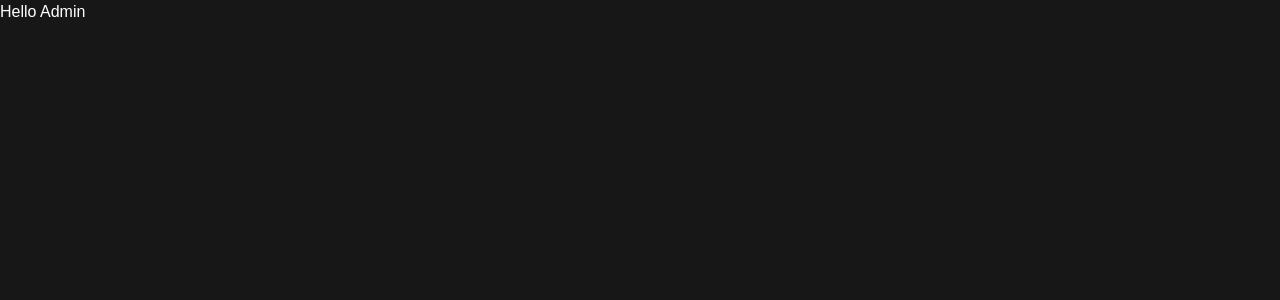
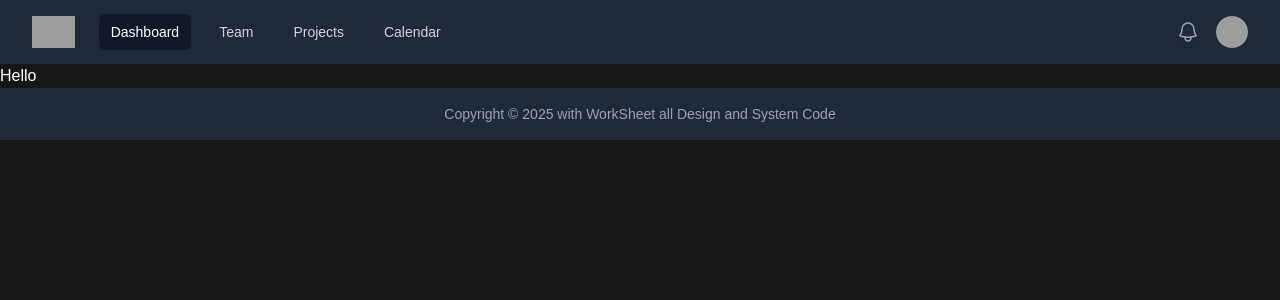
Before and after one commit to YogendraSahu-1100/Worksheet-Project, a Next.js app: page /dashboard in a window 1280 px wide. Shown: the top 300 px of the page. Built offline with nearby package versions, Linux system fonts and the light colour scheme; grey boxes are pictures that could not be loaded.

Commit message:
Add Login page design

```diff
--- a/app/Components/Footer.js
+++ b/app/Components/Footer.js
@@ -2,7 +2,7 @@ export function Footer() {
     return (
       <footer className="bg-gray-800 py-4">
         <div className="container mx-auto px-4 text-center text-sm text-gray-400">
-          Copyright © {new Date().getFullYear()} with Yogi all Design and System Code
+          Copyright © {new Date().getFullYear()} with WorkSheet all Design and System Code
         </div>
       </footer>
     )
--- a/app/Components/Index.js
+++ /dev/null
@@ -1,39 +0,0 @@
-export function Index() {
-    return (
-      <main className="flex-grow container mx-auto px-4 py-8">
-        <div className="max-w-md mx-auto bg-gray-800 p-8 rounded-lg shadow-lg">
-          <h1 className="text-2xl font-bold mb-6 text-center">Login</h1>
-          <form>
-            <div className="mb-4">
-              <label htmlFor="username" className="block mb-2 text-sm font-medium">
-                Username
-              </label>
-              <input
-                type="text"
-                id="username"
-                className="w-full px-3 py-2 bg-gray-700 border border-gray-600 rounded-md focus:outline-none focus:border-blue-500"
-                placeholder="Enter your username"
-              />
-            </div>
-            <div className="mb-6">
-              <label htmlFor="password" className="block mb-2 text-sm font-medium">
-                Password
-              </label>
-              <input
-                type="password"
-                id="password"
-                className="w-full px-3 py-2 bg-gray-700 border border-gray-600 rounded-md focus:outline-none focus:border-blue-500"
-                placeholder="Enter your password"
-              />
-            </div>
-            <button
-              type="submit"
-              className="w-full bg-blue-600 text-white py-2 px-4 rounded-md hover:bg-blue-700 focus:outline-none focus:ring-2 focus:ring-blue-500 focus:ring-opacity-50"
-            >
-              Save
-            </button>
-          </form>
-        </div>
-      </main>
-    )
-  }
--- a/app/Components/Navbar.js
+++ b/app/Components/Navbar.js
@@ -8,7 +8,74 @@ export function Navbar() {
 
   return (
     <>
-    <h1>Hello World !</h1>
+    <nav className="bg-gray-800">
+  <div className="mx-auto max-w-7xl px-2 sm:px-6 lg:px-8">
+    <div className="relative flex h-16 items-center justify-between">
+      <div className="absolute inset-y-0 left-0 flex items-center sm:hidden">
+        <button type="button" className="relative inline-flex items-center justify-center rounded-md p-2 text-gray-400 hover:bg-gray-700 hover:text-white focus:ring-2 focus:ring-white focus:outline-hidden focus:ring-inset" aria-controls="mobile-menu" aria-expanded="false">
+          <span className="absolute -inset-0.5"></span>
+          <span className="sr-only">Open main menu</span>
+
+          <svg className="block size-6" fill="none" viewBox="0 0 24 24" strokeWidth="1.5" stroke="currentColor" aria-hidden="true" data-slot="icon">
+            <path strokeLinecap="round" strokeLinejoin="round" d="M3.75 6.75h16.5M3.75 12h16.5m-16.5 5.25h16.5" />
+          </svg>
+
+          <svg className="hidden size-6" fill="none" viewBox="0 0 24 24" strokeWidth="1.5" stroke="currentColor" aria-hidden="true" data-slot="icon">
+            <path strokeLinecap="round" strokeLinejoin="round" d="M6 18 18 6M6 6l12 12" />
+          </svg>
+        </button>
+      </div>
+      <div className="flex flex-1 items-center justify-center sm:items-stretch sm:justify-start">
+        <div className="flex shrink-0 items-center">
+          <img className="h-8 w-auto" src="https://tailwindui.com/plus-assets/img/logos/mark.svg?color=indigo&shade=500" alt="Your Company"/>
+        </div>
+        <div className="hidden sm:ml-6 sm:block">
+          <div className="flex space-x-4">
+            <a href="#" className="rounded-md bg-gray-900 px-3 py-2 text-sm font-medium text-white" aria-current="page">Dashboard</a>
+            <a href="#" className="rounded-md px-3 py-2 text-sm font-medium text-gray-300 hover:bg-gray-700 hover:text-white">Team</a>
+            <a href="#" className="rounded-md px-3 py-2 text-sm font-medium text-gray-300 hover:bg-gray-700 hover:text-white">Projects</a>
+            <a href="#" className="rounded-md px-3 py-2 text-sm font-medium text-gray-300 hover:bg-gray-700 hover:text-white">Calendar</a>
+          </div>
+        </div>
+      </div>
+      <div className="absolute inset-y-0 right-0 flex items-center pr-2 sm:static sm:inset-auto sm:ml-6 sm:pr-0">
+        <button type="button" className="relative rounded-full bg-gray-800 p-1 text-gray-400 hover:text-white focus:ring-2 focus:ring-white focus:ring-offset-2 focus:ring-offset-gray-800 focus:outline-hidden">
+          <span className="absolute -inset-1.5"></span>
+          <span className="sr-only">View notifications</span>
+          <svg className="size-6" fill="none" viewBox="0 0 24 24" strokeWidth="1.5" stroke="currentColor" aria-hidden="true" data-slot="icon">
+            <path strokeLinecap="round" strokeLinejoin="round" d="M14.857 17.082a23.848 23.848 0 0 0 5.454-1.31A8.967 8.967 0 0 1 18 9.75V9A6 6 0 0 0 6 9v.75a8.967 8.967 0 0 1-2.312 6.022c1.733.64 3.56 1.085 5.455 1.31m5.714 0a24.255 24.255 0 0 1-5.714 0m5.714 0a3 3 0 1 1-5.714 0" />
+          </svg>
+        </button>
+
+        <div className="relative ml-3">
+          <div>
+            <button type="button" onClick={() => setIsOpen((prev) => !prev)} className="relative flex rounded-full bg-gray-800 text-sm focus:ring-2 focus:ring-white focus:ring-offset-2 focus:ring-offset-gray-800 focus:outline-hidden" id="user-menu-button" aria-expanded="false" aria-haspopup="true">
+              <span className="absolute -inset-1.5"></span>
+              <span className="sr-only">Open user menu</span>
+              <img className="size-8 rounded-full" src="https://images.unsplash.com/photo-1472099645785-5658abf4ff4e?ixlib=rb-1.2.1&ixid=eyJhcHBfaWQiOjEyMDd9&auto=format&fit=facearea&facepad=2&w=256&h=256&q=80" alt="" />
+            </button>
+          </div>
+
+          {isOpen && (<div className="absolute right-0 z-10 mt-2 w-48 origin-top-right rounded-md bg-white py-1 ring-1 shadow-lg ring-black/5 focus:outline-hidden" role="menu" aria-orientation="vertical" aria-labelledby="user-menu-button" tabIndex="-1">
+            <a href="#" className="block px-4 py-2 text-sm text-gray-700" role="menuitem" tabIndex="-1" id="user-menu-item-0">Your Profile</a>
+            <a href="#" className="block px-4 py-2 text-sm text-gray-700" role="menuitem" tabIndex="-1" id="user-menu-item-1">Settings</a>
+            <a href="#" className="block px-4 py-2 text-sm text-gray-700" role="menuitem" tabIndex="-1" id="user-menu-item-2">Sign out</a>
+          </div>
+        )}
+        </div>
+      </div>
+    </div>
+  </div>
+
+  <div className="sm:hidden" id="mobile-menu">
+    <div className="space-y-1 px-2 pt-2 pb-3">
+      <a href="#" className="block rounded-md bg-gray-900 px-3 py-2 text-base font-medium text-white" aria-current="page">Dashboard</a>
+      <a href="#" className="block rounded-md px-3 py-2 text-base font-medium text-gray-300 hover:bg-gray-700 hover:text-white">Team</a>
+      <a href="#" className="block rounded-md px-3 py-2 text-base font-medium text-gray-300 hover:bg-gray-700 hover:text-white">Projects</a>
+      <a href="#" className="block rounded-md px-3 py-2 text-base font-medium text-gray-300 hover:bg-gray-700 hover:text-white">Calendar</a>
+    </div>
+  </div>
+</nav>
     </>
   )
 }
--- a/app/dashboard/page.js
+++ b/app/dashboard/page.js
@@ -1,7 +1,14 @@
 import React from 'react'
+import { Navbar } from '../Components/Navbar'
+import { Footer } from '../Components/Footer'
 
 export default function page() {
   return (
-    <div>Hello Admin</div>
+    <>
+    <Navbar/>
+    <div>Hello</div>
+    <Footer/>
+    </>
+
   )
 }
--- a/app/globals.css
+++ b/app/globals.css
@@ -13,3 +13,79 @@ body {
   background: var(--background);
   font-family: Arial, Helvetica, sans-serif;
 }
+
+.login-style{
+  width: 100%;
+  height: 100%;
+  --color: rgba(114, 114, 114, 0.3);
+  background-color: #191a1a;
+  background-image: linear-gradient(0deg, transparent 24%, var(--color) 25%, var(--color) 26%, transparent 27%,transparent 74%, var(--color) 75%, var(--color) 76%, transparent 77%,transparent),
+      linear-gradient(90deg, transparent 24%, var(--color) 25%, var(--color) 26%, transparent 27%,transparent 74%, var(--color) 75%, var(--color) 76%, transparent 77%,transparent);
+  background-size: 55px 55px;
+}
+
+.login-blk-style{
+  width: 100%;
+  height: 60%;
+  background:
+    /* Diagonal slices */
+    radial-gradient(
+      circle at 100% 50%,
+      #ff00cc 0% 2%,
+      #00ffcc 3% 5%,
+      transparent 6%
+    ),
+    /* Offset dots */
+      radial-gradient(
+        circle at 0% 50%,
+        #ff00cc 0% 2%,
+        #00ffcc 3% 5%,
+        transparent 6%
+      ),
+    /* Wave-like pattern */
+      radial-gradient(ellipse at 50% 0%, #3300ff 0% 3%, transparent 4%) 10px
+      10px,
+    /* Scattered elements */
+      radial-gradient(
+        circle at 50% 50%,
+        #00ffcc 0% 1%,
+        #ff00cc 2% 3%,
+        #3300ff 4% 5%,
+        transparent 6%
+      )
+      20px 20px,
+    /* Background texture */
+      repeating-linear-gradient(
+        45deg,
+        #1a1a1a,
+        #1a1a1a 10px,
+        #242424 10px,
+        #242424 20px
+      );
+  background-size:
+    50px 50px,
+    50px 50px,
+    40px 40px,
+    60px 60px,
+    100% 100%;
+  animation: shift 15s linear infinite;
+}
+
+@keyframes shift {
+  0% {
+    background-position:
+      0 0,
+      0 0,
+      10px 10px,
+      20px 20px,
+      0 0;
+  }
+  100% {
+    background-position:
+      50px 50px,
+      -50px -50px,
+      60px 60px,
+      80px 80px,
+      0 0;
+  }
+}
--- a/app/page.js
+++ b/app/page.js
@@ -49,9 +49,10 @@ export default function Login() {
   };
 
   return (
+    <div className="login-style">
     <div className="font-[sans-serif] max-sm:px-4">
       <div className="min-h-screen flex flex-col items-center justify-center">
-        <div className="grid md:grid-cols-2 items-center gap-4 max-md:gap-8 max-w-6xl max-md:max-w-lg w-full p-4 m-4 shadow-[0_2px_10px_-3px_rgba(6,81,237,0.3)] rounded-md">
+        <div className="login-blk-style grid md:grid-cols-2 items-center gap-4 max-md:gap-8 max-w-6xl max-md:max-w-lg w-full p-4 m-4 shadow-[0_2px_10px_-3px_rgba(6,81,237,0.3)] rounded-md">
           <div className="md:max-w-md w-full px-4 py-4">
             <form onSubmit={handleSubmit}>
               <div className="mb-6">
@@ -139,5 +140,6 @@ export default function Login() {
         </div>
       </div>
     </div>
+    </div>
   );
 }
```
